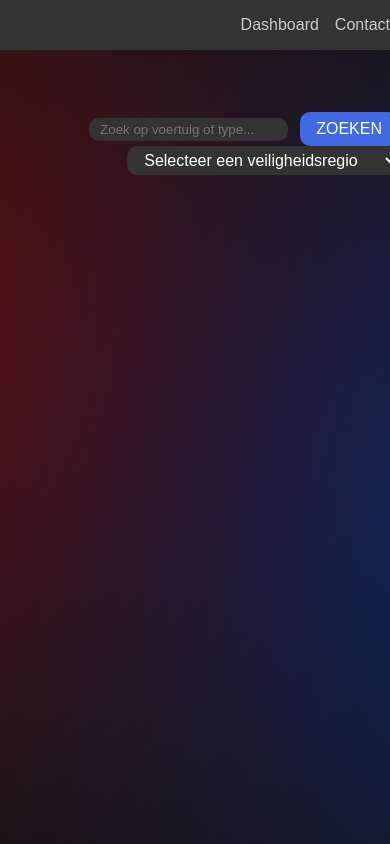
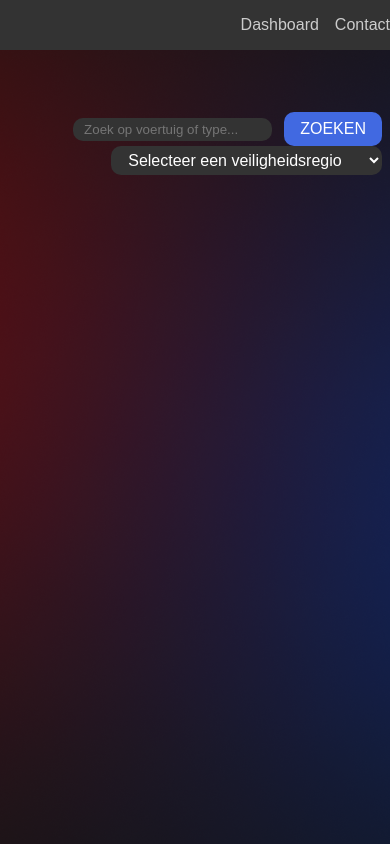
Before and after one commit to JR04-Information/jr04-information.github.io, a plain HTML site: page lijst2.html in a window 390 px wide. Shown: the top 844 px of the page. Drawn offline with nearby package versions, Linux system fonts and the light colour scheme.

Commit message:
Update lijst2.html

```diff
--- a/lijst2.html
+++ b/lijst2.html
@@ -142,7 +142,7 @@
         @media (max-width: 768px) {
             .search-dropdown-container {
                 align-items: flex-end; /* Zorgt dat de elementen naar rechts worden uitgelijnd */
-                margin-left: auto; /* Duwt de container verder naar rechts */
+                margin-left: 1rem; /* Duwt de container verder naar rechts */
                 margin-right: 1rem; /* Voegt wat ruimte aan de rechterkant toe */
             }
         }
```
